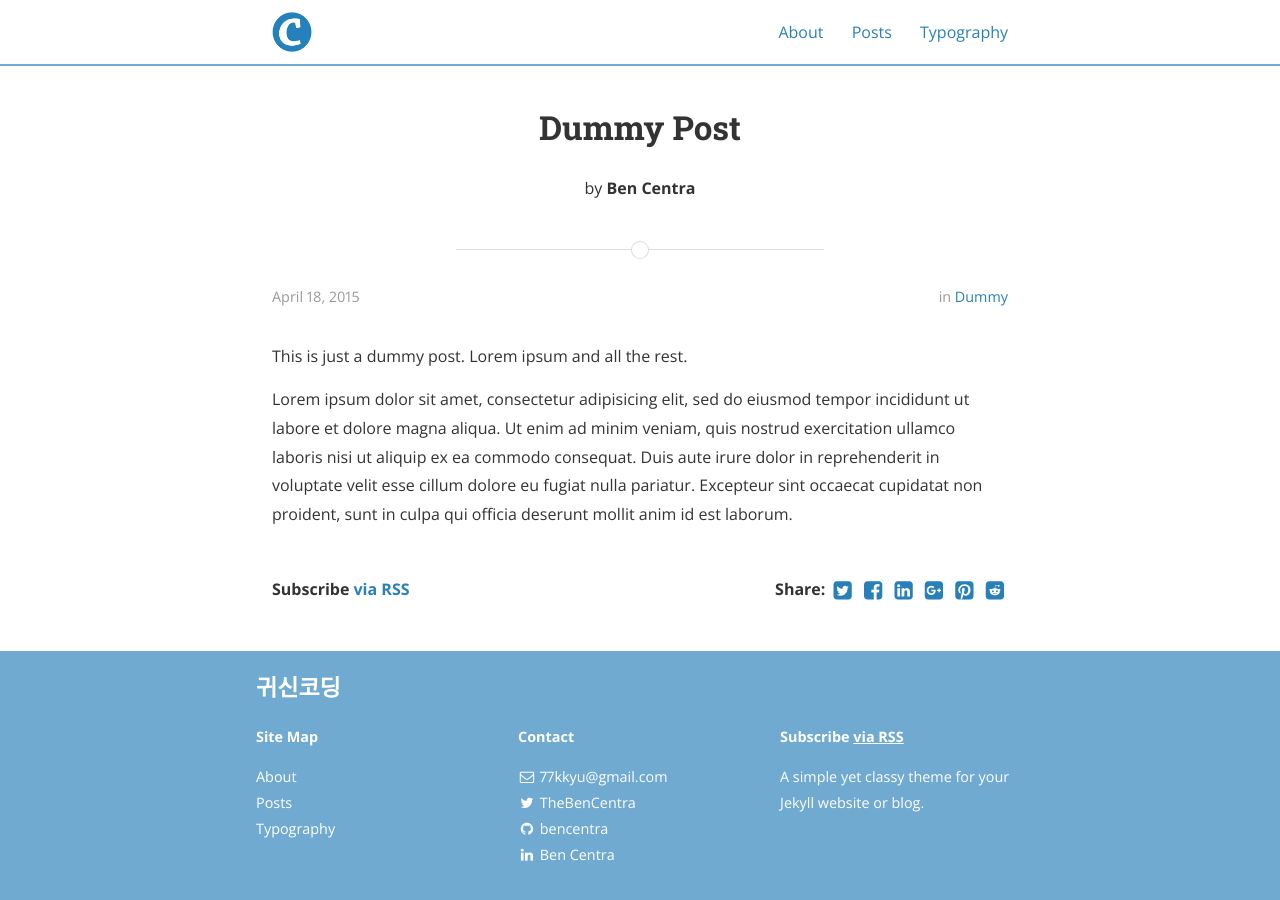
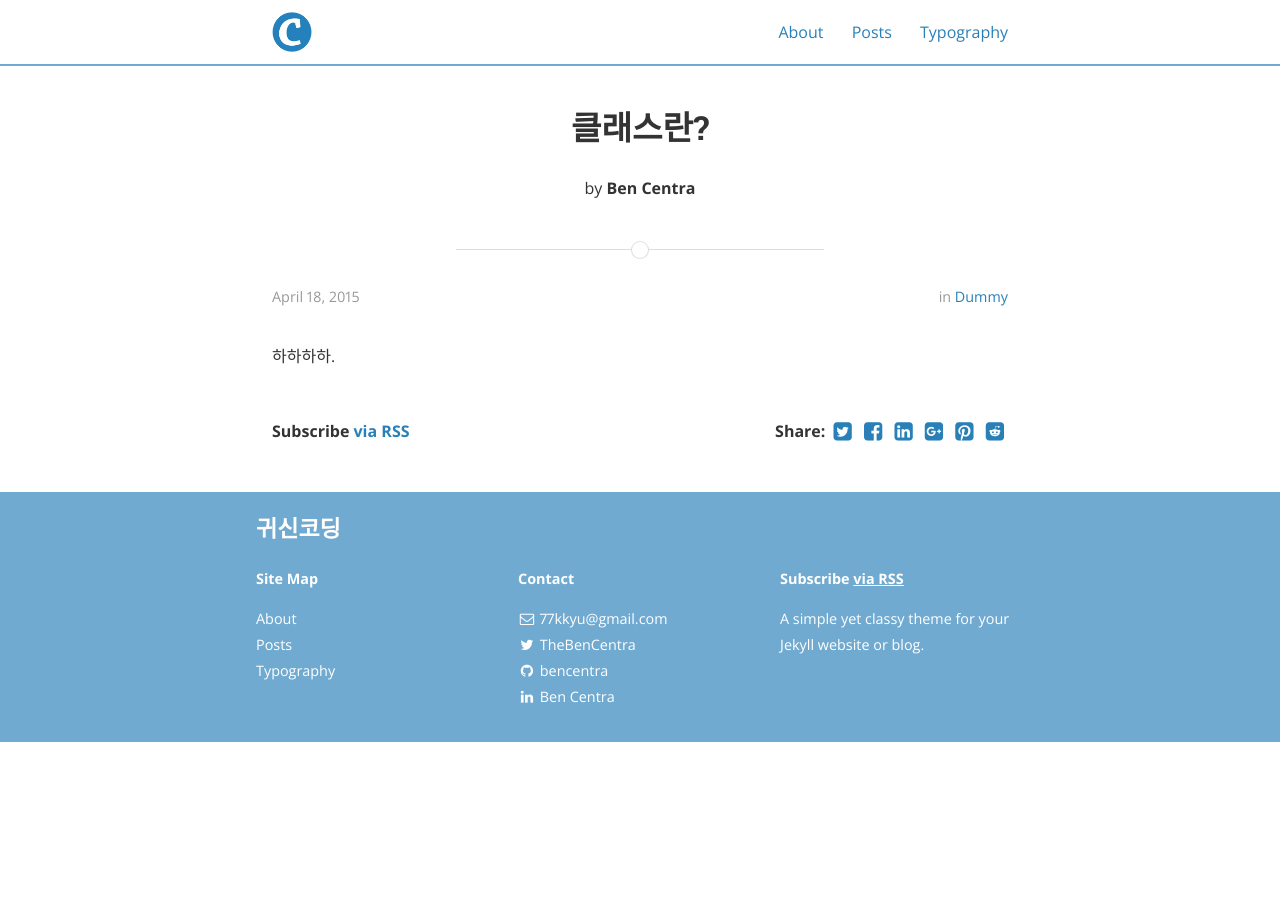
Before and after one commit to 77kkyu/77kkyu.github.io, a Jekyll site: the page built from _posts/2015-04-18-dummy.md, in a window 1280 px wide. Built offline with Jekyll 4.4.1, drawn with Linux system fonts in a browser that asks for light colours; nearby versions of some CDN libraries.

Commit message:
Update 2015-04-18-dummy.md

```diff
--- a/_posts/2015-04-18-dummy.md
+++ b/_posts/2015-04-18-dummy.md
@@ -1,16 +1,9 @@
 ---
 layout: post
-title:  "Dummy Post"
+title:  "클래스란?"
 date:   2015-04-18T14:25:52-05:00
 author: Ben Centra
 categories: Dummy
 ---
 
-This is just a dummy post. Lorem ipsum and all the rest.
-
-Lorem ipsum dolor sit amet, consectetur adipisicing elit, sed do eiusmod
-tempor incididunt ut labore et dolore magna aliqua. Ut enim ad minim veniam,
-quis nostrud exercitation ullamco laboris nisi ut aliquip ex ea commodo
-consequat. Duis aute irure dolor in reprehenderit in voluptate velit esse
-cillum dolore eu fugiat nulla pariatur. Excepteur sint occaecat cupidatat non
-proident, sunt in culpa qui officia deserunt mollit anim id est laborum.
+하하하하.
```
